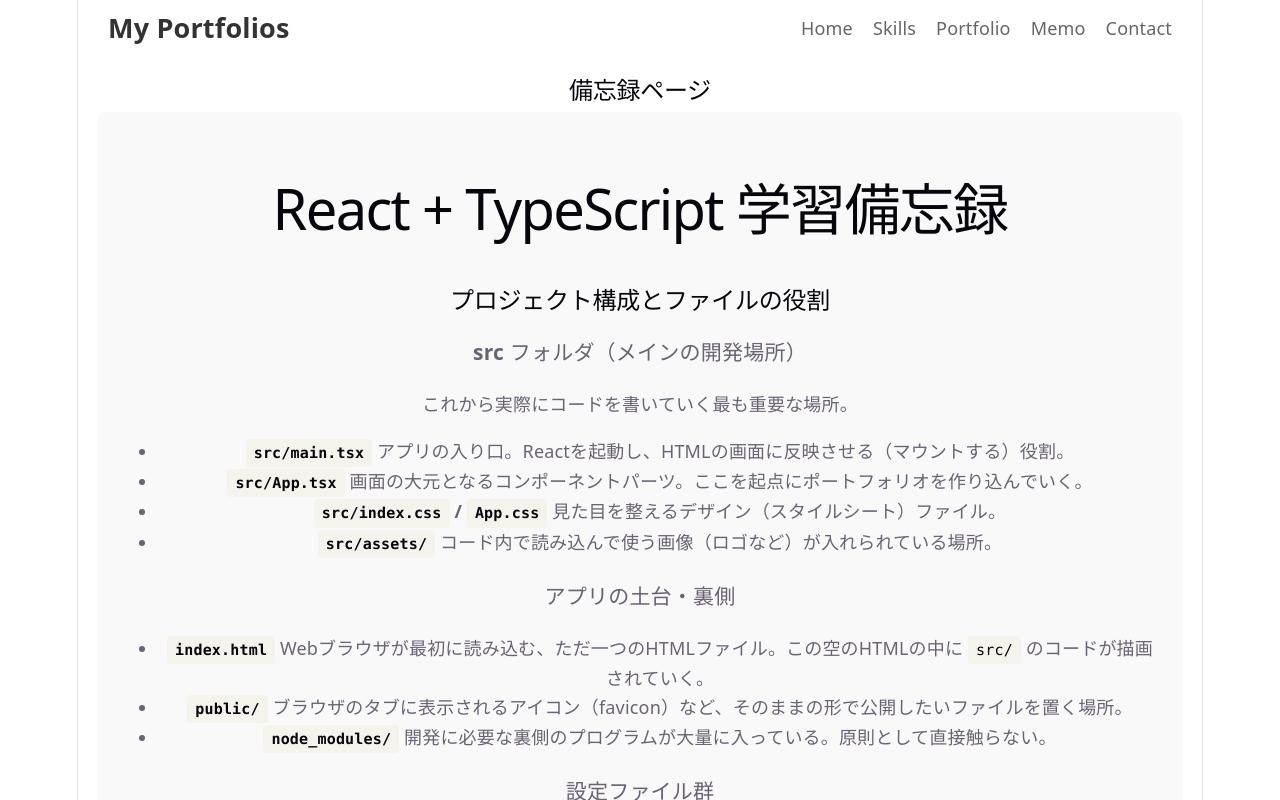
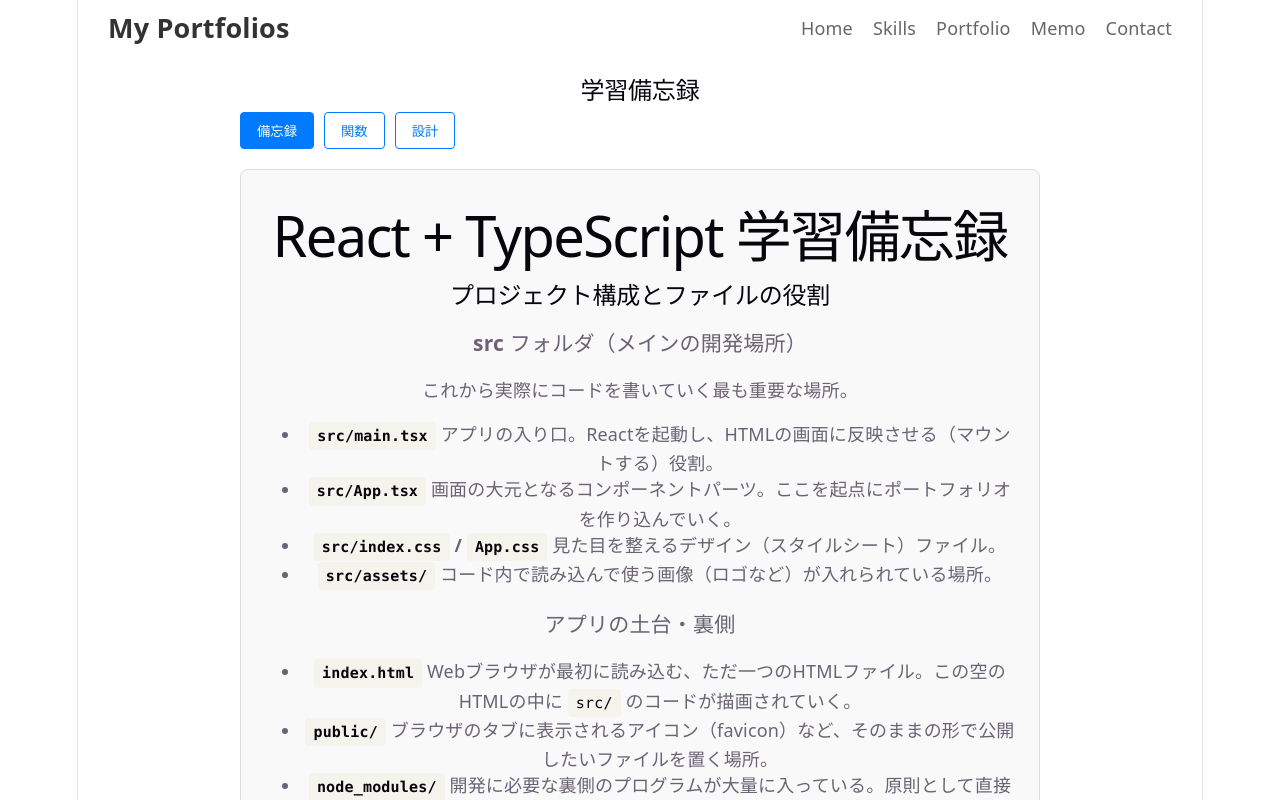
Before and after one commit to shwa37815/Portfolio, a React (Vite) app: page /memo in a window 1280 px wide. Shown: the top 800 px of the page. Built offline with nearby package versions, Linux system fonts and the light colour scheme.

Commit message:
memoに複数ページ追加、学習進捗確認可能

```diff
--- a/src/assets/設計.md
+++ b/src/assets/設計.md
@@ -1,4 +1,4 @@
-# 🏗 ポートフォリオ設計書
+# ポートフォリオ設計書
 
 ## 1. 全体アーキテクチャ
 本ポートフォリオは、**React + TypeScript** を用いた **SPA (Single Page Application)** として構築する。
@@ -35,13 +35,11 @@ src/
  ├── main.tsx         // Reactアプリの起動ファイル
  ├── components/      // 画面の部品を入れるフォルダ
  │    └── pages/      // 1つの画面（ページ）全体を表す
- |         |
- │         ├── Home.tsx     　//最初に表示される画面
- │         ├── Skills.tsx　 　//自身のスキルまとめ
- │         ├── Portfolio.tsx　//これまでの作品
- │         ├── Memo.tsx       //勉強してきたメモ
- │         └── Contact.tsx    //連絡先
- 部品
+ │         ├── Home.tsx       // 最初に表示される画面
+ │         ├── Skills.tsx     // 自身のスキルまとめ
+ │         ├── Portfolio.tsx  // これまでの作品
+ │         ├── Memo.tsx       // 勉強してきたメモ
+ │         └── Contact.tsx    // 連絡先
  └── assets/          // 画像や静的ファイル
       ├── memo.md     // プロジェクト構成のメモ
       ├── 関数.md      // React/TSの構文メモ
--- a/src/components/pages/Contact.tsx
+++ b/src/components/pages/Contact.tsx
@@ -1,7 +1,8 @@
 const Contact = () => {
     return (
-        <div style={{ textAlign: 'center', padding: '40px 0', }}> 用意中。
+        <div style={{ textAlign: 'center', padding: '40px 0', }}>
             <h2>連絡先</h2>
+            <p style = {{ fontSize: '1.2em', color: '#666' }}>用意中</p>
         </div>
     );
 }
--- a/src/components/pages/Home.tsx
+++ b/src/components/pages/Home.tsx
@@ -1,7 +1,8 @@
 const Home = () => {
     return (
-        <div style={{ textAlign: 'center', padding: '40px 0', }}> 用意中。
-            <h2>ホーム</h2>
+        <div style={{ textAlign: 'center', padding: '40px 0', }}>
+        <h2>ホーム</h2>
+            <p style = {{ fontSize: '1.2em', color: '#666' }}>仮のページ。</p>
         </div>
     );
 }
--- a/src/components/pages/Memo.tsx
+++ b/src/components/pages/Memo.tsx
@@ -1,16 +1,44 @@
 import ReactMarkdown from 'react-markdown';
-
 import memoText from '../../assets/memo.md?raw';
 import functionText from '../../assets/関数.md?raw';
 import designText from '../../assets/設計.md?raw';
+import { useState } from 'react';
 
+const memoList = [
+  {id: 'memo', title: '備忘録', content: memoText },
+  {id: 'function', title: '関数', content: functionText },
+  {id: 'design', title: '設計', content: designText },
+];
 
 const Memo = () => {
+  const [selectedMemoId, setSelectedMemoId] = useState(memoList[0].id);
+  const currentMemo = memoList.find((memo) => memo.id === selectedMemoId);
   return (
-    <div>
-      <h2>備忘録ページ</h2>
-      <div style={{ backgroundColor: '#f9f9f9', padding: '20px' ,borderRadius: '8px', lineHeight: '1.6' }}>
-        <ReactMarkdown>{memoText}</ReactMarkdown>
+    <div style= {{ maxWidth: '800px', margin: '0 auto'}}>
+      <h2>学習備忘録</h2>
+
+      <div style={{ display: 'flex', gap: '10px', marginBottom: '20px',}}>
+        {memoList.map((memo) => (
+          <button
+            key={memo.id}
+            onClick={() => setSelectedMemoId(memo.id)}
+            style={{
+              padding: '8px 16px',
+              cursor: 'pointer',
+              borderRadius: '4px',
+              border: '1px solid #007bff',
+              backgroundColor: selectedMemoId === memo.id ? '#007bff' : '#ffffff',
+              color: selectedMemoId === memo.id ? '#ffffff' : '#007bff',
+              fontWeight: selectedMemoId === memo.id ? 'bold' : 'normal',
+              transition: 'all 0.2s ease',
+            }}
+          >
+            {memo.title}
+          </button>
+        ))}
+      </div>
+      <div style={{ border: '1px solid #ddd', padding: '20px', borderRadius: '8px', backgroundColor: '#f9f9f9'}}>
+        {currentMemo && <ReactMarkdown>{currentMemo.content}</ReactMarkdown>}
       </div>
     </div>
   );
```
